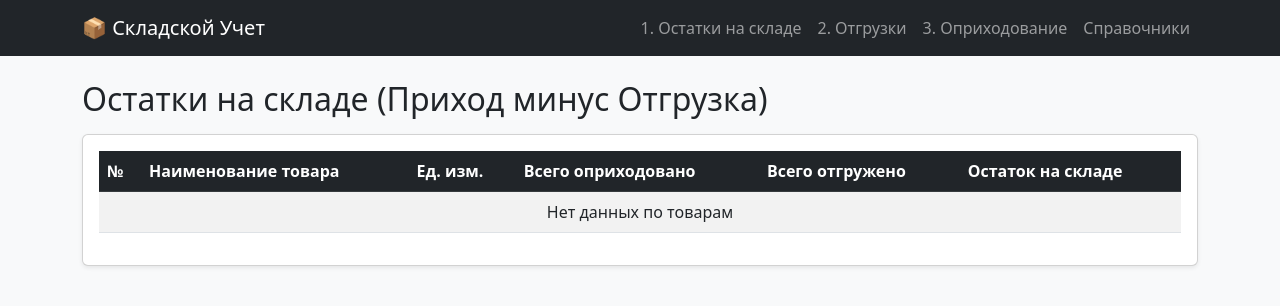
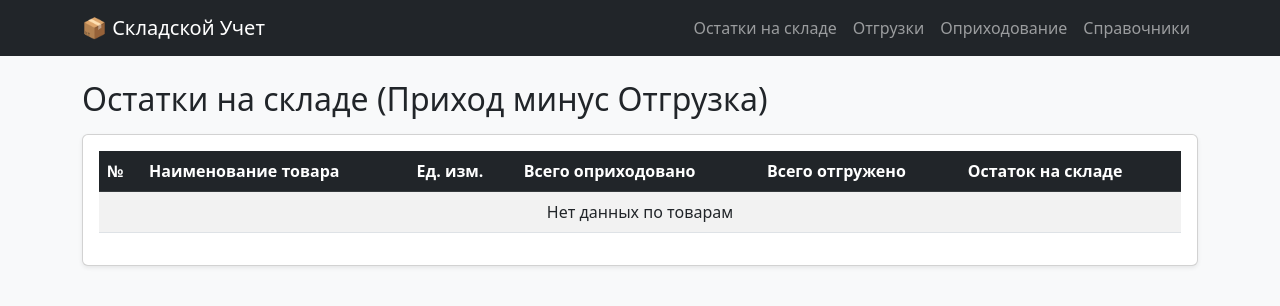
Before and after one commit to alisher0035652-design/-MUXSIN-FAYZ-, a Flask app: page / in a window 1280 px wide. Shown: the top 306 px of the page. Run offline with Flask 3, Linux system fonts and the light colour scheme; data that the repository does not hold is empty; some libraries are stand-ins or nearby versions.

Commit message:
Update base.html

```diff
--- a/templates/base.html
+++ b/templates/base.html
@@ -10,9 +10,9 @@
         <div class="container">
             <a class="navbar-brand" href="{{ url_for('index') }}">📦 Складской Учет</a>
             <div class="navbar-nav">
-                <a class="nav-link" href="{{ url_for('index') }}">1. Остатки на складе</a>
-                <a class="nav-link" href="{{ url_for('sales') }}">2. Отгрузки</a>
-                <a class="nav-link" href="{{ url_for('purchases') }}">3. Оприходование</a>
+                <a class="nav-link" href="{{ url_for('index') }}">Остатки на складе</a>
+                <a class="nav-link" href="{{ url_for('sales') }}">Отгрузки</a>
+                <a class="nav-link" href="{{ url_for('purchases') }}">Оприходование</a>
                 <a class="nav-link" href="{{ url_for('directory') }}">Справочники</a>
             </div>
         </div>
```
